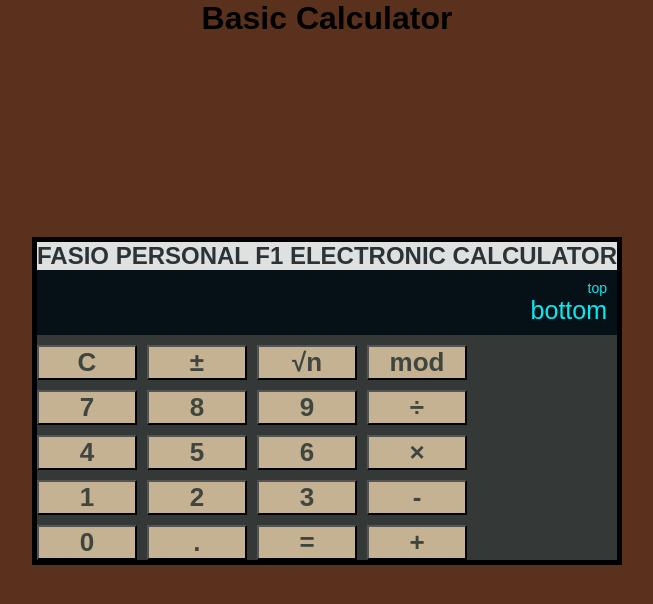
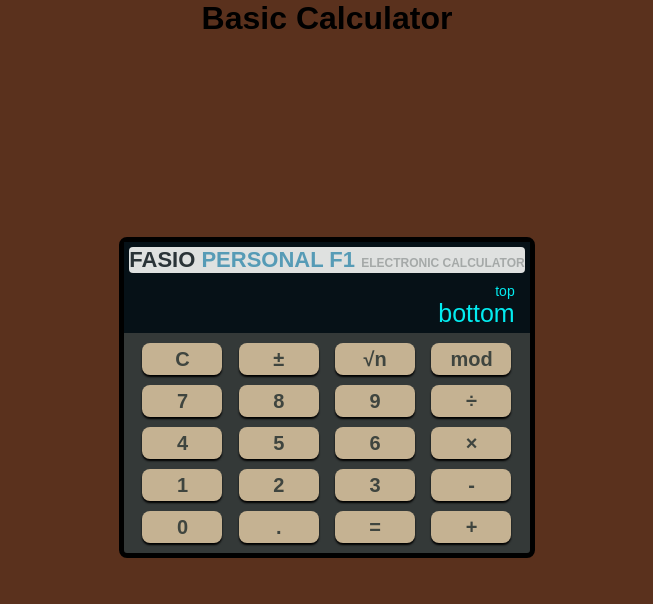
Before and after one commit to Valmord/calculator, a plain HTML site: page index.html in a window 1280 px wide. Shown: the whole page, without its empty margins (313-966 px from the left). Drawn offline with Linux system fonts and the light colour scheme.

Commit message:
Update styling to match Casio M1 Calc

```diff
--- a/index.html
+++ b/index.html
@@ -12,8 +12,8 @@
 
 
   <div class="calculator">
-    <h2>FASIO <span class="calc-type">PERSONAL F1</span> <span class="calc-header">ELECTRONIC CALCULATOR</span></h2>
     <div class="display">
+      <h2>FASIO <span class="calc-header-1">PERSONAL F1</span> <span class="calc-header-2">ELECTRONIC CALCULATOR</span></h2>
       <div class="display-top">
         top
       </div>
--- a/styles.css
+++ b/styles.css
@@ -16,40 +16,74 @@ body {
   border: 5px solid black;
   background-color: #343938;
   margin-top: 200px;
+  border-radius: 8px;
+  /* padding: 10px; */
 }
 
-.calculator > h2 {
+h2 {
+  border-radius: 4px;
   background-color: #dfe1e0;
   color: #2a3337;
+  font-size: 22px;
+  margin-bottom: 10px;
+  text-align: center;
+
+}
+
+.calc-header-1 {
+  color: #569bb6;
+  font-size: 22px;
+}
+
+.calc-header-2 {
+  color: #a5a9a8;
+  font-size: 12px;
 }
 
 .display {
   text-align: right;
   background-color: #061117;
   color: #03ecf0;
-  padding: 10px;
+  padding: 5px;
 }
 
 .display-top {
   font-size: 14px;
+  padding: 0 10px;
 }
 
 .display-bottom {
   font-size: 25px;
+  padding: 0 10px;
+
 }
 
+.button-container {
+  padding: 0 10px 10px 10px;
+}
 
 .button-row {
   display: flex;
-  gap: 10px;
   margin-top: 10px;
+  justify-content: space-around;
+  position: relative;
 }
 
 button {
-  height: 35px;
-  width: 100px;
-  font-size: 26px;
+  border: none;
+  border-radius: 8px;
+  height: 32px;
+  width: 80px;
+  font-size: 20px;
   font-weight: bold;
   background-color: #c5b292;
   color: #3f453f;
+  box-shadow: black 0px 2px 2px;
 }
+
+button:active {
+  opacity: 0.8;
+  box-shadow: black 0px 0px 0px;
+
+
+}
```
